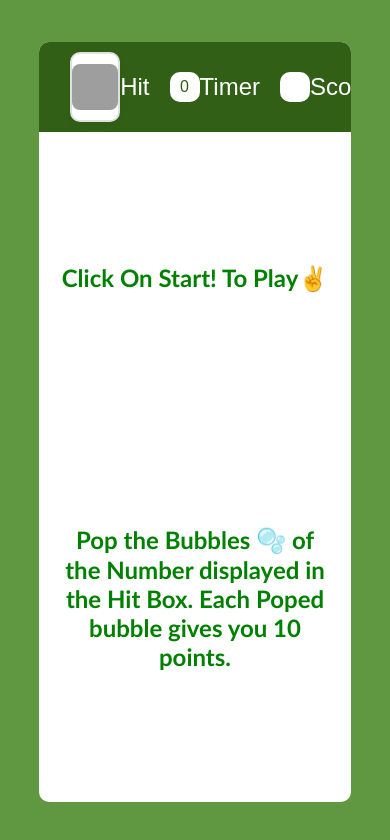
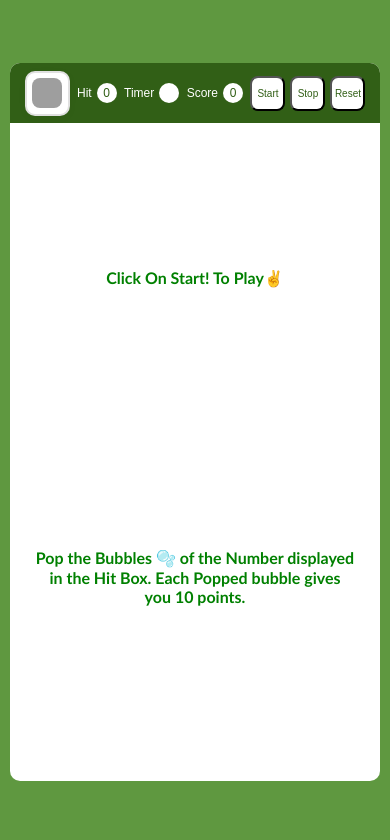
Before and after one commit to JITs10/BubbleGame, a plain HTML site: page index.html in a window 390 px wide. Drawn offline with Linux system fonts and the light colour scheme; grey boxes are pictures that could not be loaded.

Commit message:
Added Responsiveness

```diff
--- a/index.html
+++ b/index.html
@@ -1,16 +1,15 @@
 <!DOCTYPE html>
-<html>
+<html lang="en">
 <head>
   <meta charset="UTF-8" />
   <meta name="viewport" content="width=device-width, initial-scale=1.0" />
   <meta name="description" content="Play the Bubble Game! Test your reflexes and score high." />
-    <!-- <meta name="author" content="Your Name" /> -->
   <link rel="icon" type="image/png" href="BubbleLogo.png" />
   <title>Bubble Game</title>
   <link rel="stylesheet" href="style.css" />
 </head>
 <body>
-    <div id ="main">
+  <div id="main">
     <div id="panel">
       <div id="ptop">
         <div id="logo">
@@ -18,31 +17,28 @@
         </div>
         <div class="elem">
           <h2>Hit</h2>
-                    <div id="hit" class ="box">0</div>
+          <div id="hit" class="box">0</div>
         </div>
         <div class="elem">
           <h2>Timer</h2>
-                    <div id ="timer" class ="box"></div>
+          <div id="timer" class="box"></div>
         </div>
         <div class="elem">
           <h2>Score</h2>
-                    <div id ="score" class ="box">0</div>
+          <div id="score" class="box">0</div>
         </div>
-                <div class ="elem">
+        <div class="elem">
           <button id="start">Start</button>
           <button id="stop">Stop</button>
           <button id="reset">Reset</button>
         </div>
       </div>
-            <div id ="pbottom">
-                <h2 class="message">Click On Start! To Play✌️ </h2>
-                <p class="message">Pop the Bubbles 🫧 of the Number displayed in the Hit Box. Each Poped bubble gives you 10 points.</p>
-
+      <div id="pbottom">
+        <h2 class="message">Click On Start! To Play✌️</h2>
+        <p class="message">Pop the Bubbles 🫧 of the Number displayed in the Hit Box. Each Popped bubble gives you 10 points.</p>
       </div>
     </div>
   </div>
-    </div>
+  <script src="script.js"></script>
 </body>
-
-<script src ="script.js"></script>
 </html>
--- a/style.css
+++ b/style.css
@@ -40,6 +40,8 @@ html,body{
     background-color: #315f16;
 }
 
+
+
 #ptop #logo {
     width: 70px;
     height: 70px;
@@ -51,7 +53,6 @@ html,body{
     font-weight: 500;
     color: #315f16;
     box-shadow: 0 2px 8px rgba(0,0,0,0.04);
-    /* Optional: add a border for more definition */
     border: 2px solid #e0e0e0;
 }
 
@@ -160,8 +161,6 @@ html,body{
   justify-content: center;
     align-items: center;
    width: 100%;
-
-
 }
 
 .finalscore{
@@ -169,4 +168,146 @@ html,body{
     font-size: 24px;
     font-weight: bold;
     margin: 0 4px;
+ }
+
+
+
+/* Responsive CSS */
+@media screen and (max-width: 768px) {
+    #panel {
+        width: 95%;
+        height: 80vh;
+    }
+
+    #ptop {
+        height: 70px;
+        padding: 0 5%;
+    }
+
+    #ptop #logo {
+        width: 50px;
+        height: 50px;
+    }
+
+    #ptop #logo img {
+        width: 35px;
+        height: 35px;
+    }
+
+    .elem {
+        gap: 10px;
+    }
+
+    .elem h2 {
+        font-size: 14px;
+    }
+
+    #start, #stop, #reset {
+        width: 40px;
+        height: 40px;
+        font-size: 12px;
+    }
+
+    .box {
+        width: 25px;
+        height: 25px;
+    }
+
+    #pbottom .message {
+        font-size: 18px;
+    }
 }
+
+@media screen and (max-width: 480px) {
+    #panel {
+        width: 95%;
+        height: 85vh;
+    }
+
+    #ptop {
+        height: 60px;
+        padding: 0 3%;
+        justify-content: space-around;
+    }
+
+    #ptop #logo {
+        width: 45px;
+        height: 45px;
+    }
+
+    #ptop #logo img {
+        width: 30px;
+        height: 30px;
+    }
+
+    .elem {
+        gap: 5px;
+    }
+
+    .elem h2 {
+        font-size: 12px;
+    }
+
+    #start, #stop, #reset {
+        width: 35px;
+        height: 35px;
+        font-size: 10px;
+        border-radius: 8px;
+    }
+
+    .box {
+        width: 20px;
+        height: 20px;
+        font-size: 12px;
+    }
+
+    .bubble {
+        width: 40px;
+        height: 40px;
+    }
+
+    #pbottom .message {
+        font-size: 16px;
+        padding: 0 5px;
+    }
+
+    .finalscore {
+        font-size: 18px;
+    }
+}
+
+/* Specific adjustments for very small screens */
+@media screen and (max-width: 360px) {
+    #ptop {
+        padding: 0 2%;
+    }
+
+    .elem h2 {
+        font-size: 10px;
+    }
+
+    #start, #stop, #reset {
+        width: 30px;
+        height: 30px;
+        font-size: 8px;
+    }
+}
+
+/* Landscape mode */
+@media screen and (max-height: 500px) and (orientation: landscape) {
+    #panel {
+        height: 95vh;
+    }
+
+    #ptop {
+        height: 50px;
+    }
+
+    #pbottom {
+        height: calc(100% - 50px);
+    }
+
+    #pbottom .message {
+        font-size: 14px;
+    }
+}
```
Lines whose indentation alone changed are shown as unchanged.
